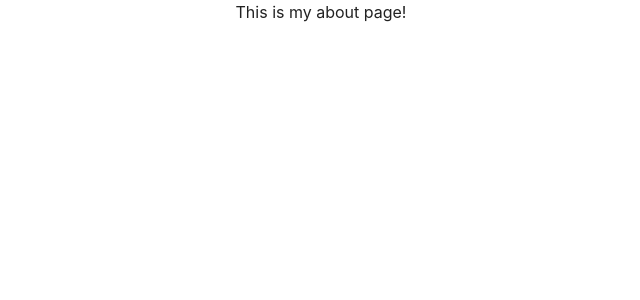
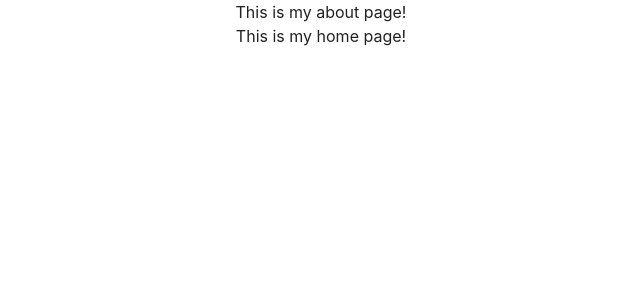
Before and after one commit to iamrivera/king-writer-frontend, a React (Create React App) app: page / in a window 1280 px wide. Shown: the top 300 px of the page, without its empty margins (319-959 px from the left). Built offline with nearby package versions, Linux system fonts and the light colour scheme; a web font is replaced by a local one.

Commit message:
Home page properly setup and exporting.

```diff
--- a/src/App.js
+++ b/src/App.js
@@ -1,12 +1,14 @@
 import "./App.css";
 import React, { Component } from "react";
 import About from "./components/about";
+import Home from "./components/home";
 
 class App extends Component {
   render() {
     return (
       <div className="App">
         <About />
+        <Home />
       </div>
     );
   }
--- a/src/components/home.js
+++ b/src/components/home.js
@@ -0,0 +1,7 @@
+import React from "react";
+
+const Home = () => {
+  return <div className="container">This is my home page!</div>;
+};
+
+export default Home;
```
